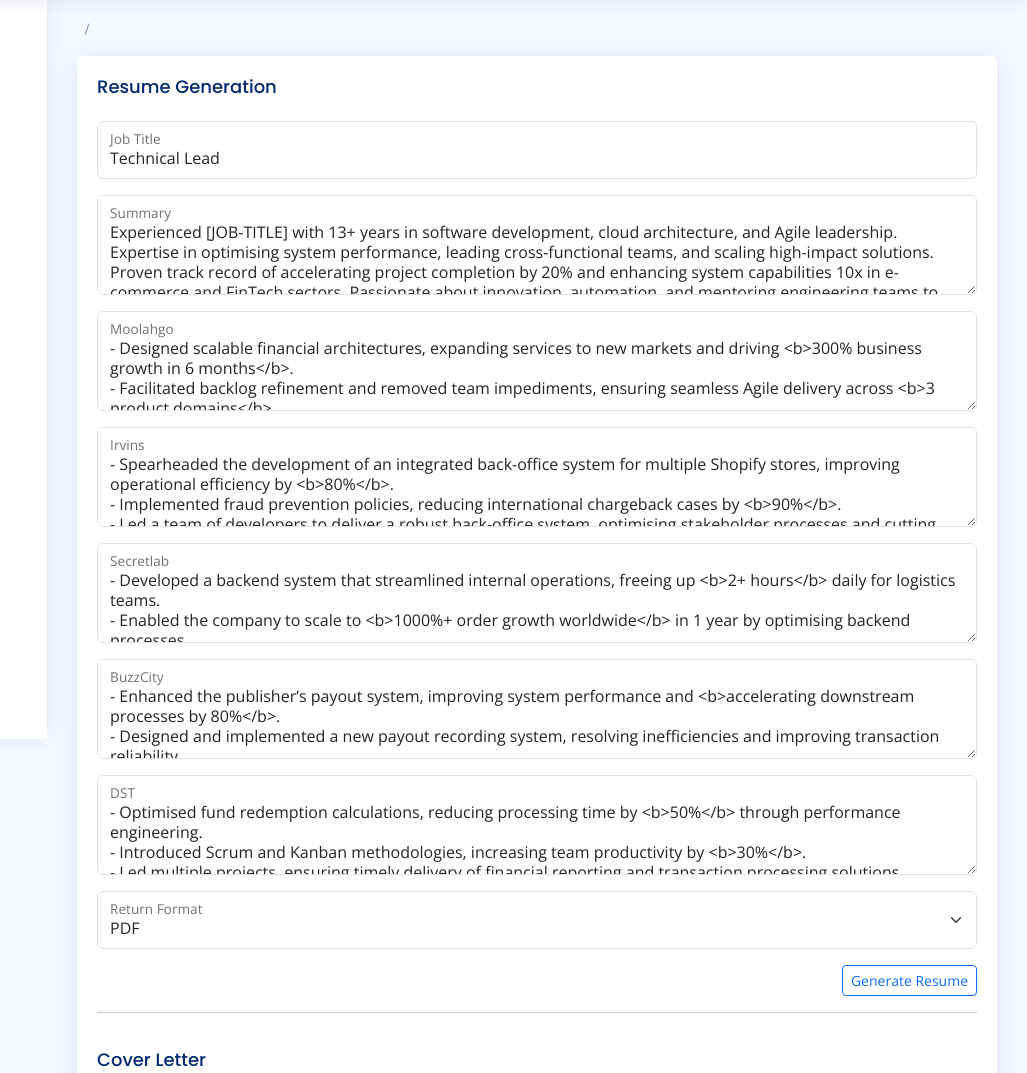
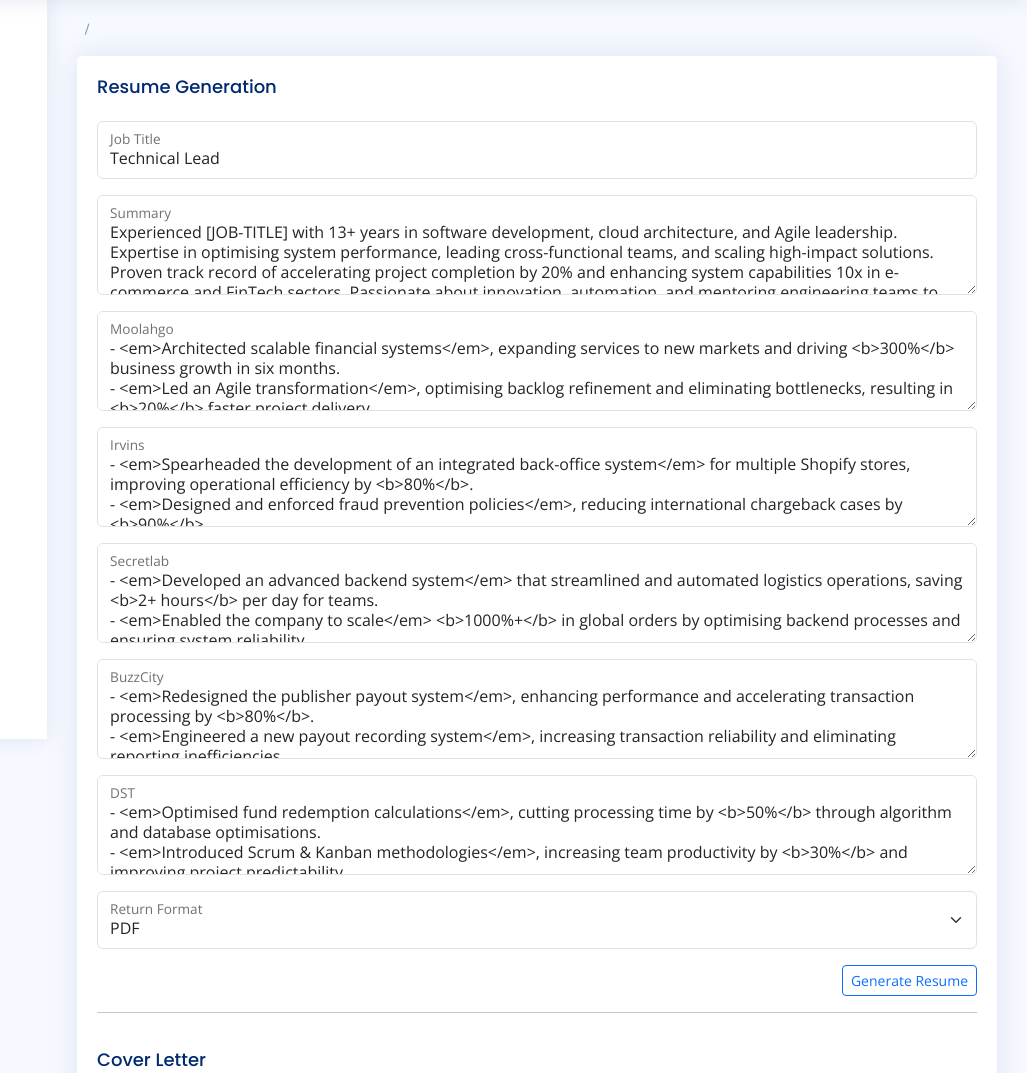
Before and after one commit to lee-ratinan/backendku, a CodeIgniter 4 app: the page made by app/Views/profile_resume.php in a window 1280 px wide. Shown: the part 61-1134 px from the top of the page, without its empty margins (253-1280 px from the left). Run offline with PHP 8.4 and a stand-in for CodeIgniter, Linux system fonts and the light colour scheme; the template is opened without the code that fills it, so the values that code supplies are empty; some libraries are stand-ins or nearby versions.

Commit message:
revised resume

```diff
--- a/app/Controllers/Profile.php
+++ b/app/Controllers/Profile.php
@@ -162,7 +162,7 @@ class Profile extends BaseController
             'education'      => $this->education,
             'certifications' => $this->certifications
         ];
-        $file_name   = 'Ratinan L - ' . $data['job_title'] . ' - Resume.pdf';
+        $file_name   = 'Ratinan_Lee-' . str_replace(' ', '_', $data['job_title']) . '.pdf';
         $resume_html = view('profile_resume_builder_generic', $data);
         if ('html' == $return) {
             return $resume_html;
--- a/app/Views/profile_resume.php
+++ b/app/Views/profile_resume.php
@@ -36,42 +36,42 @@ $this->extend($layout);
                                 [
                                     'Moolahgo',
                                     'experience[moolahgo]',
-                                    '- Designed scalable financial architectures, expanding services to new markets and driving <b>300% business growth in 6 months</b>.
-- Facilitated backlog refinement and removed team impediments, ensuring seamless Agile delivery across <b>3 product domains</b>.
-- Implemented optimised testing and deployment methodologies, increasing project completion rates by <b>20% in 3 months</b>.
-- Managed a team of <b>6 engineers</b>, ensuring on-time delivery and regulatory compliance for remittance, KYC, and fraud detection features.',
+                                    '- <em>Architected scalable financial systems</em>, expanding services to new markets and driving <b>300%</b> business growth in six months.
+- <em>Led an Agile transformation</em>, optimising backlog refinement and eliminating bottlenecks, resulting in <b>20%</b> faster project delivery.
+- <em>Developed and implemented secure remittance, KYC, and fraud detection features</em>, ensuring compliance with financial regulations.
+- <em>Orchestrated cross-functional collaboration and mentored a team of six engineers</em>, fostering a high-performance culture that improved cross-functional collaboration.',
                                     100
                                 ],
                                 [
                                     'Irvins',
                                     'experience[irvins]',
-                                    '- Spearheaded the development of an integrated back-office system for multiple Shopify stores, improving operational efficiency by <b>80%</b>.
-- Implemented fraud prevention policies, reducing international chargeback cases by <b>90%</b>.
-- Led a team of developers to deliver a robust back-office system, optimising stakeholder processes and cutting infrastructure costs by <b>50%</b>.',
+                                    '- <em>Spearheaded the development of an integrated back-office system</em> for multiple Shopify stores, improving operational efficiency by <b>80%</b>.
+- <em>Designed and enforced fraud prevention policies</em>, reducing international chargeback cases by <b>90%</b>.
+- <em>Optimised infrastructure costs</em> by <b>50%</b> through system enhancements and cloud optimisations.',
                                     100
                                 ],
                                 [
                                     'Secretlab',
                                     'experience[secretlab]',
-                                    '- Developed a backend system that streamlined internal operations, freeing up <b>2+ hours</b> daily for logistics teams.
-- Enabled the company to scale to <b>1000%+ order growth worldwide</b> in 1 year by optimising backend processes.
-- Led a backend team to migrate systems across multiple availability zones, ensuring reliability and scalability.',
+                                    '- <em>Developed an advanced backend system</em> that streamlined and automated logistics operations, saving <b>2+ hours</b> per day for teams.
+- <em>Enabled the company to scale</em> <b>1000%+</b> in global orders by optimising backend processes and ensuring system reliability.
+- <em>Led a system migration across multiple availability zones</em>, improving uptime, performance, and scalability.',
                                     100
                                 ],
                                 [
                                     'BuzzCity',
                                     'experience[buzzcity]',
-                                    '- Enhanced the publisher’s payout system, improving system performance and <b>accelerating downstream processes by 80%</b>.
-- Designed and implemented a new payout recording system, resolving inefficiencies and improving transaction reliability.
-- Provided mentorship to junior team members, fostering a strong engineering culture.',
+                                    '- <em>Redesigned the publisher payout system</em>, enhancing performance and accelerating transaction processing by <b>80%</b>.
+- <em>Engineered a new payout recording system</em>, increasing transaction reliability and eliminating reporting inefficiencies.
+- <em>Mentored junior developers</em>, fostering a culture of technical excellence and continuous learning.',
                                     100
                                 ],
                                 [
                                     'DST',
                                     'experience[dst]',
-                                    '- Optimised fund redemption calculations, reducing processing time by <b>50%</b> through performance engineering.
-- Introduced Scrum and Kanban methodologies, increasing team productivity by <b>30%</b>.
-- Led multiple projects, ensuring timely delivery of financial reporting and transaction processing solutions.',
+                                    '- <em>Optimised fund redemption calculations</em>, cutting processing time by <b>50%</b> through algorithm and database optimisations.
+- <em>Introduced Scrum & Kanban methodologies</em>, increasing team productivity by <b>30%</b> and improving project predictability.
+- <em>Led multiple financial software projects</em>, ensuring timely delivery of reporting and transaction solutions.',
                                     100
                                 ],
                             ];
```
Also changed, not shown: app/Views/profile_resume_builder_generic.php (+29 -23 lines).
